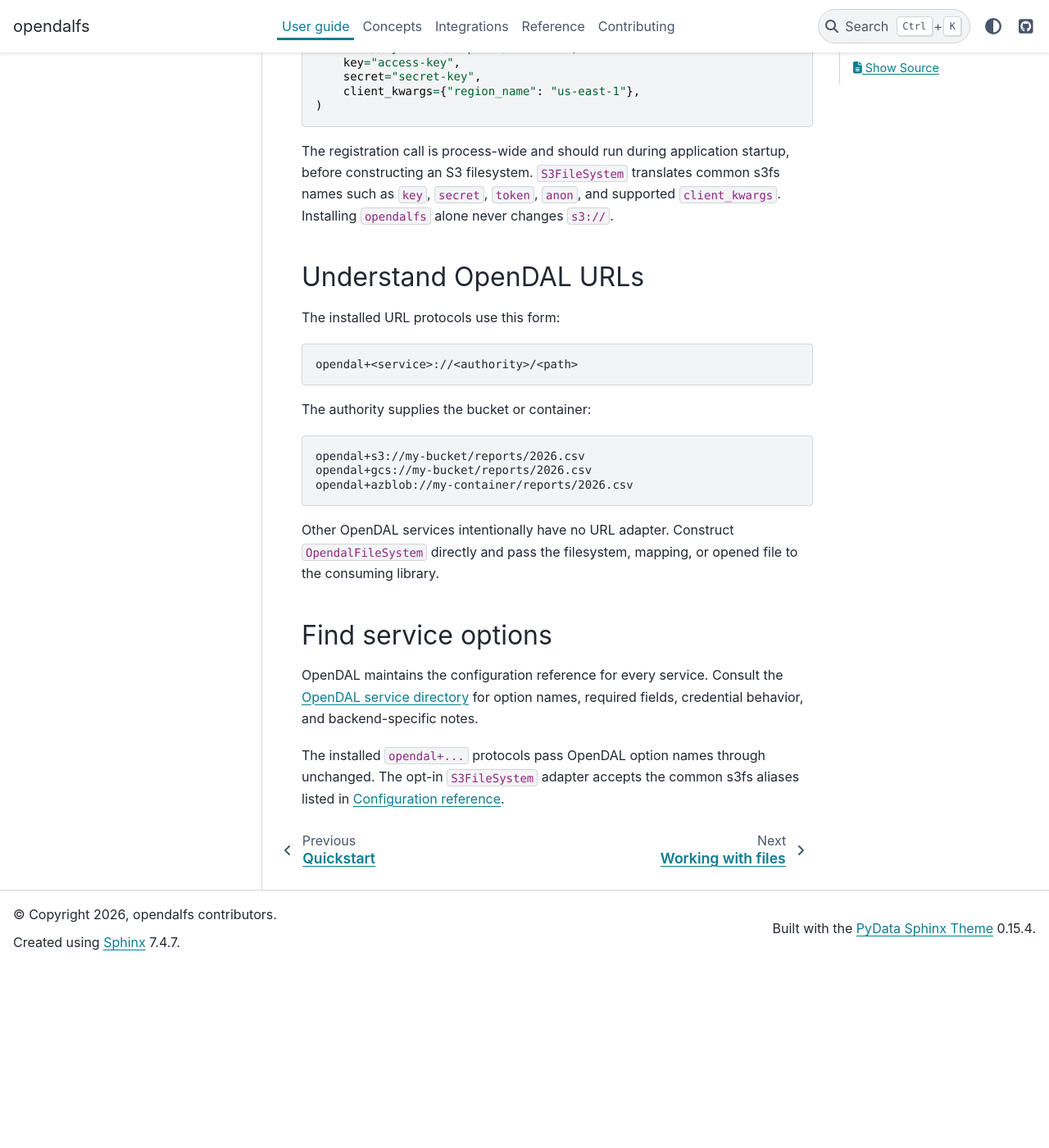
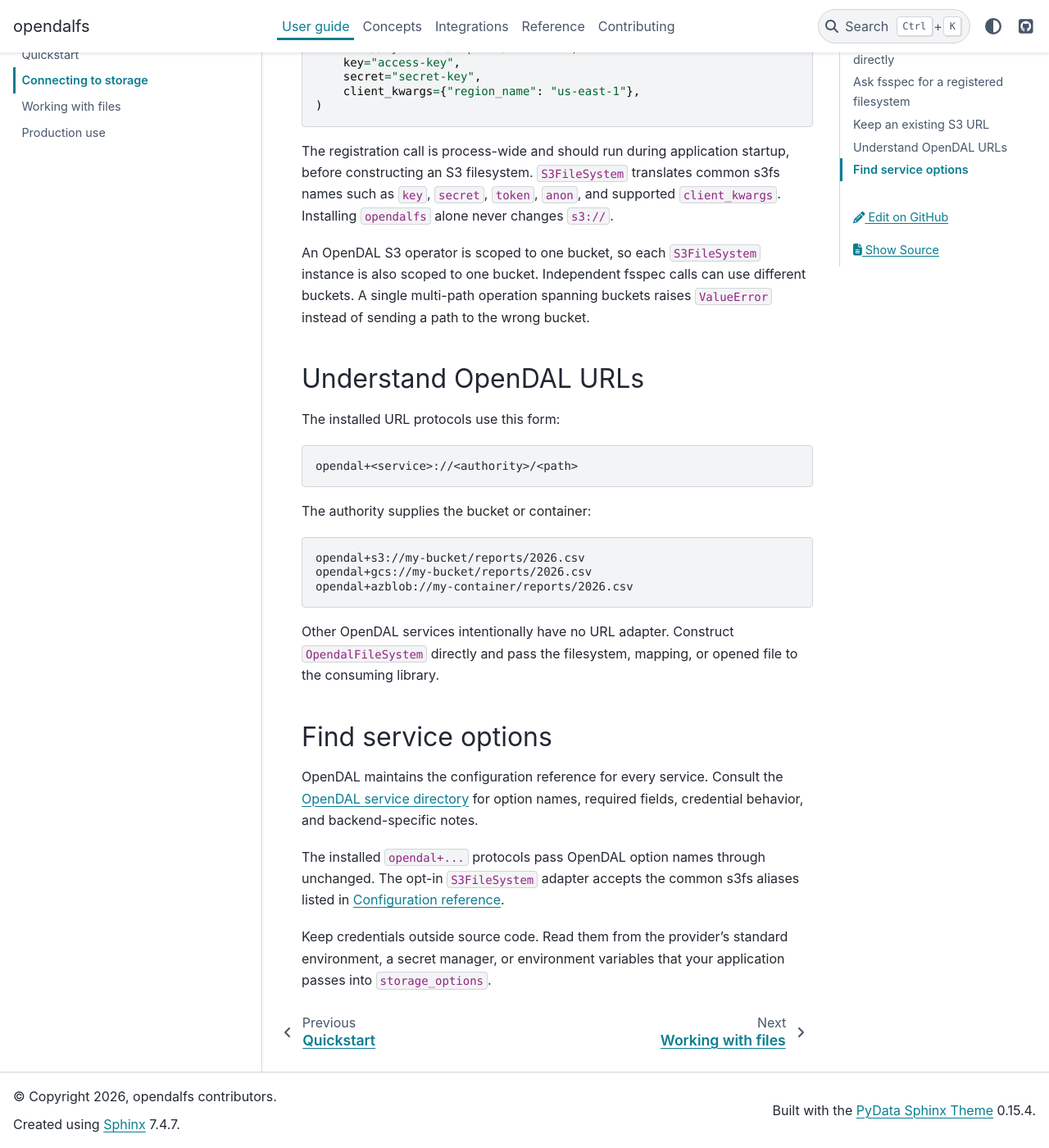
Before and after one commit to fsspec/opendalfs, a Sphinx documentation site: the page built from docs/user-guide/connecting-to-storage.md, in a window 1280 px wide and 1400 px high, scrolled down 1266 px. Shown: the whole window at 82% size. Built offline with Sphinx 7.4.7 and the PyData theme 0.15.4, drawn with Linux system fonts in a browser that asks for light colours; pages that are not in the unit, such as notebooks, are missing from menus; before the commit the page ends 2445 px from its top, so only the background shows below that.

Commit message:
fix: enforce standard S3 adapter boundaries

```diff
--- a/docs/user-guide/connecting-to-storage.md
+++ b/docs/user-guide/connecting-to-storage.md
@@ -62,6 +62,11 @@
 s3fs names such as `key`, `secret`, `token`, `anon`, and supported
 `client_kwargs`. Installing `opendalfs` alone never changes `s3://`.
 
+An OpenDAL S3 operator is scoped to one bucket, so each `S3FileSystem` instance
+is also scoped to one bucket. Independent fsspec calls can use different
+buckets. A single multi-path operation spanning buckets raises `ValueError`
+instead of sending a path to the wrong bucket.
+
 ## Understand OpenDAL URLs
 
 The installed URL protocols use this form:
@@ -91,3 +96,7 @@
 The installed `opendal+...` protocols pass OpenDAL option names through
 unchanged. The opt-in `S3FileSystem` adapter accepts the common s3fs aliases
 listed in {doc}`../reference/configuration`.
+
+Keep credentials outside source code. Read them from the provider's standard
+environment, a secret manager, or environment variables that your application
+passes into `storage_options`.
```
Also changed, not shown: README.md (+4 -0 lines), docs/reference/configuration.md (+4 -0 lines), docs/reference/protocols.md (+2 -1 lines), 4 other files.
